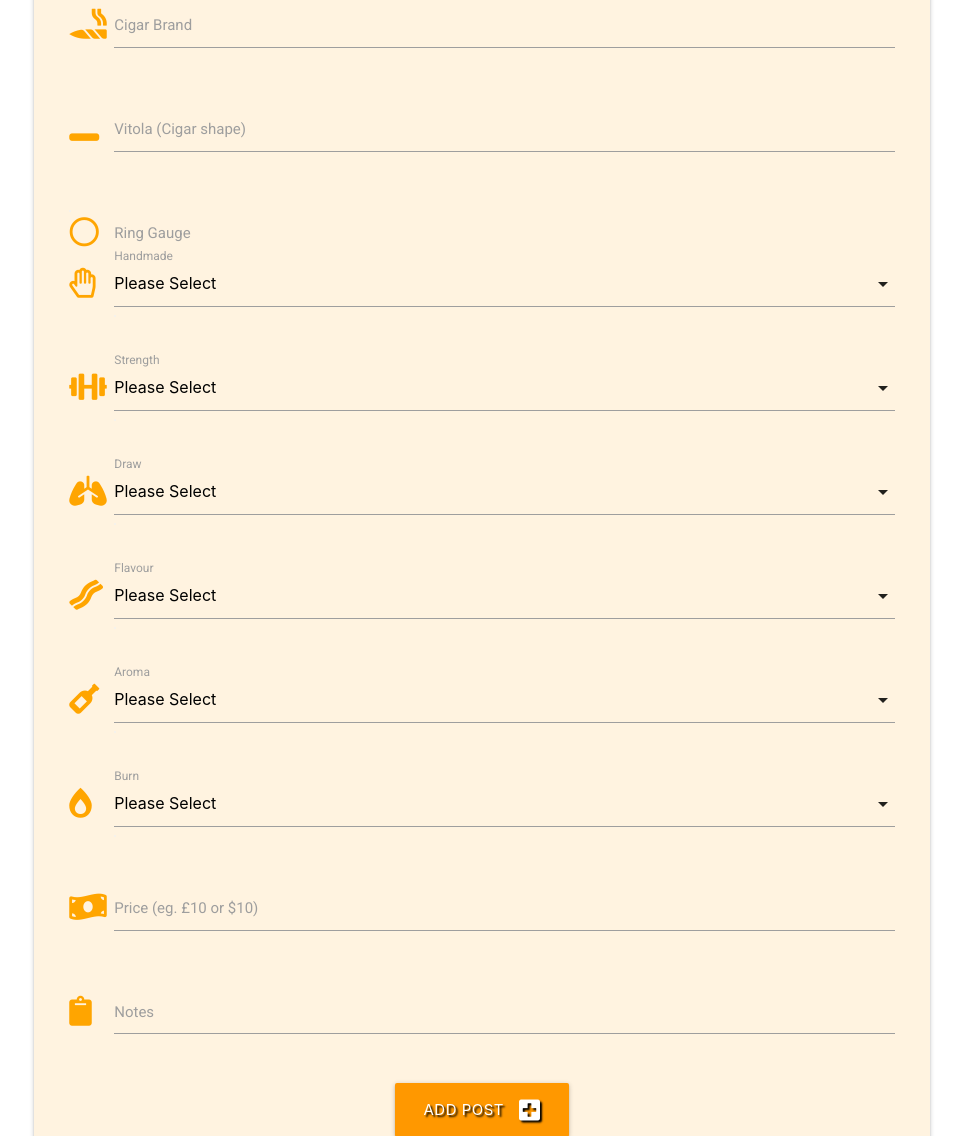
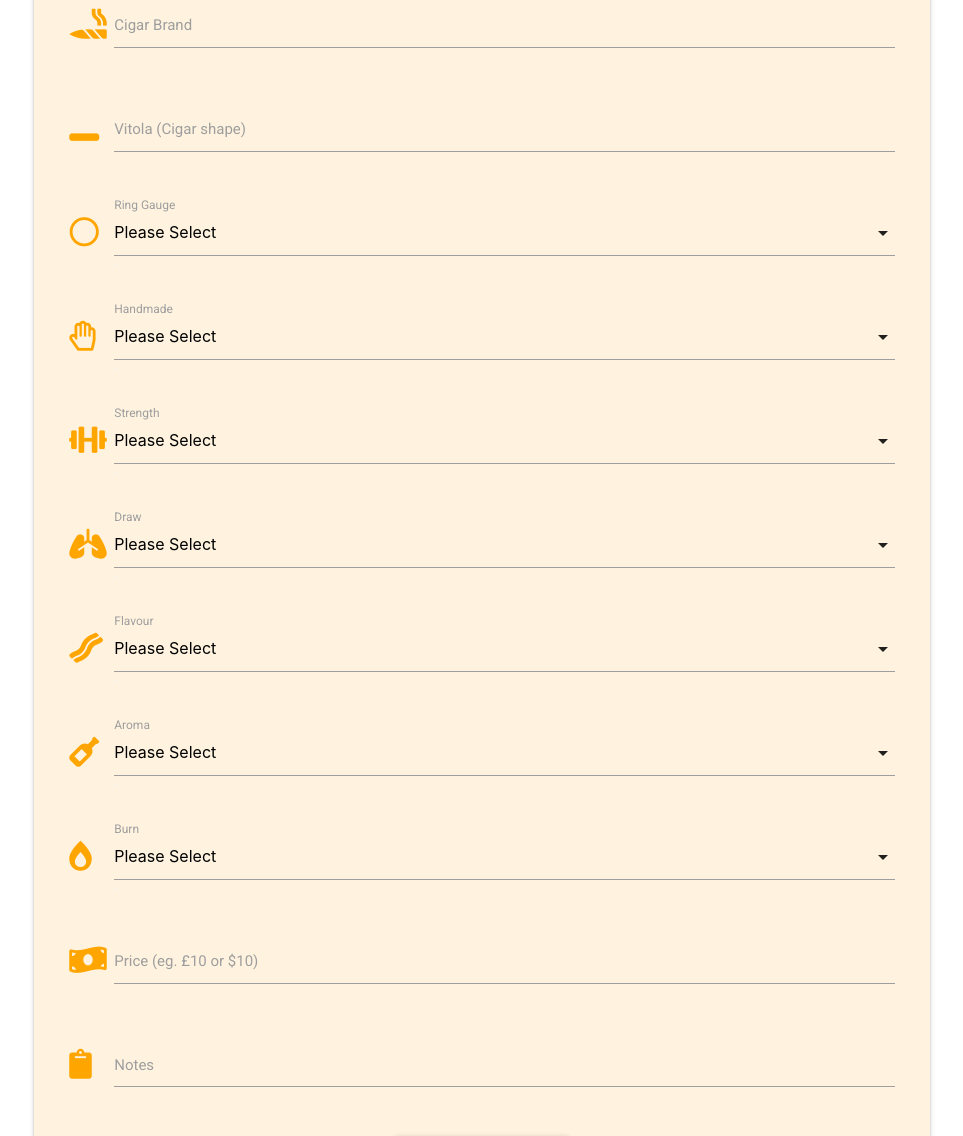
Before and after one commit to Code-Institute-Submissions/cigarist, a Flask app: page /add_post in a window 1280 px wide. Shown: the part 321-1457 px from the top of the page, without its empty margins (158-1121 px from the left). Run offline with Flask 2, Linux system fonts and the light colour scheme; some libraries are stand-ins or nearby versions.

Commit message:
Reverted all code back as on testing the new classes did not work as intended

```diff
--- a/static/js/script.js
+++ b/static/js/script.js
@@ -6,8 +6,7 @@ $(document).ready(function(){
     // Carousel function
     $('.carousel').carousel();
     // Drop down list
-    $('select').formSelect();
-    // $('select').not('.disabled').formSelect();
+    $('select').not('.disabled').formSelect();
     // Validation for Materialize select element
     validateMaterializeSelect();
     function validateMaterializeSelect() {
--- a/templates/add_post.html
+++ b/templates/add_post.html
@@ -37,7 +37,7 @@
             <div class="row">
                 <div class="input-field col s12">
                     <i class="far fa-circle prefix icon-color"></i>
-                    <select name="ringGauge" id="ringGauge" class="validate browser-default" required>
+                    <select name="ringGauge" id="ringGauge" class="validate" required>
                         <option value="" disabled selected>Please Select</option>
                         <option value="28">28 Ring Gauge</option>
                         <option value="30">30 Ring Gauge</option>
```
